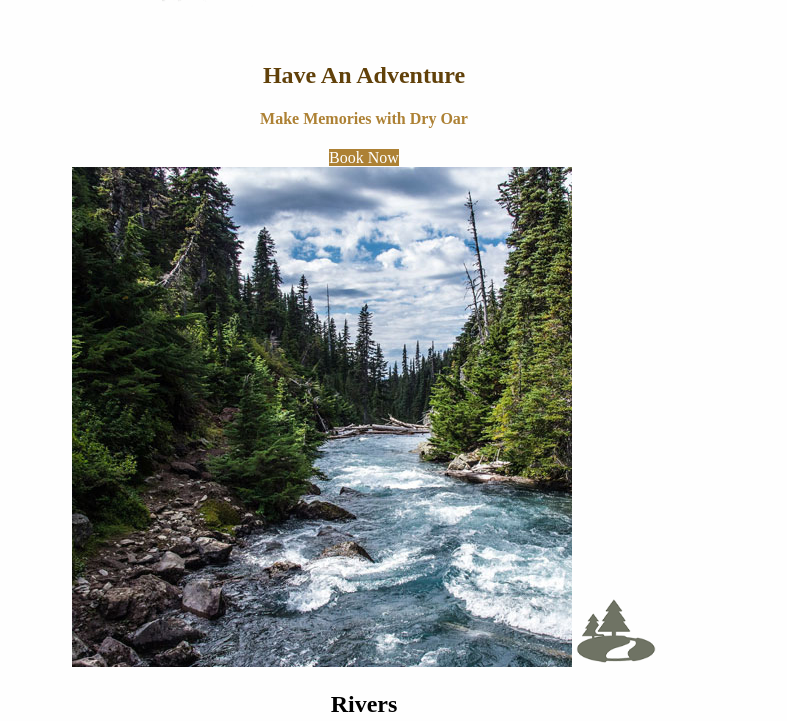
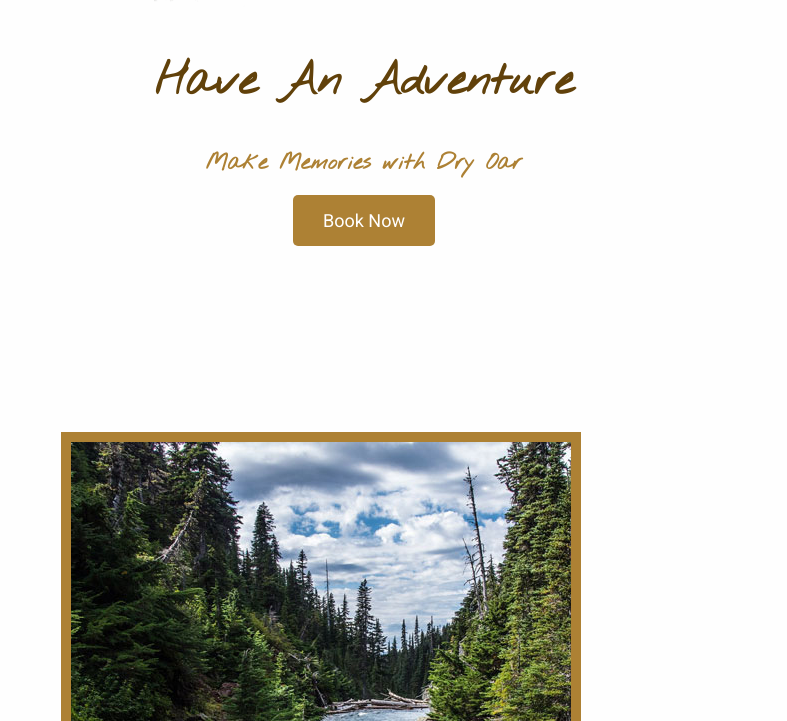
Before and after one commit to rfmarves/wdd130, a plain HTML site: page wwr/index.html in a window 1280 px wide. Shown: the part 960-1681 px from the top of the page, without its empty margins (276-1063 px from the left). Drawn offline with Linux system fonts and the light colour scheme.

Commit message:
w05 assignment

```diff
--- a/wwr/styles/styles.css
+++ b/wwr/styles/styles.css
@@ -1,3 +1,6 @@
+@import url('https://fonts.googleapis.com/css2?family=Roboto&family=Lato:ital,wght@0,400;0,700;1,400&display=swap');
+@import url('https://fonts.googleapis.com/css2?family=Nothing+You+Could+Do&family=Lato:ital,wght@0,400;0,700;1,400&display=swap');
+
 :root {
     /* change the values below to your colors from your palette */
     --primary-color: #346fae;
@@ -28,6 +31,10 @@
 
 body {
     background-color: #fefefe;
+    font-family: var(--paragraph-font);
+    font-size: 22px;
+    margin: 0;
+    padding: 0;
 }
 
 #content {
@@ -42,6 +49,8 @@ header {
 footer {
     background-color: var(--nav-background-color);
     color: var(--nav-link-color);
+    padding: 25px 50px;
+    margin-top: 20px;
 }
 
 footer a,
@@ -49,6 +58,7 @@ nav a {
     text-align: center;
     color: var(--nav-link-color);
     text-decoration: none;
+    padding: 35px;
 }
 
 footer a:hover,
@@ -65,8 +75,22 @@ footer p a:hover {
     text-decoration: underline;
 }
 
+footer .social img {
+    padding-top: 15px;
+}
+
 .home-title {
     color: var(--accent2-color);
+    font-size: 2em;
+    margin-top: 10px;
+}
+
+h1, h2, h3, h4 {
+    font-family: var(--heading-font);
+}
+
+h2 {
+    margin: 0;
 }
 
 h4 {
@@ -86,11 +110,23 @@ main section {
     text-align: center;
 }
 
+main section img {
+    box-sizing: border-box;
+}
+
 .book,
 .join {
     background-color: var(--accent3-color);
     color: var(--paragraph-color-on-color);
     text-decoration: none;
+    font-size: 18px;
+    padding: 15px 30px;
+    margin-top: 50px;
+    border-radius: 5px;
+}
+
+.card-img {
+    border: 10px solid var(--accent3-color);
 }
 
 .book:hover,
@@ -107,6 +143,8 @@ main section {
 
 .msg {
     background-color: var(--secondary-color);
+    line-height: 1.5em;
+    padding: 35px;
 }
 
 
@@ -116,8 +154,18 @@ main section {
 
 .msg p {
     color: var(--headline-color-on-color);
+    font-size: 0.8em;
+    padding-bottom: 15px;
 }
 
 .icon {
     width: 80px;
 }
+
+#logo_link {
+    padding-top: 5px;
+}
+
+.rivers-card, .camping-card, .rapids-card {
+    margin: 200px 0;
+}
```
